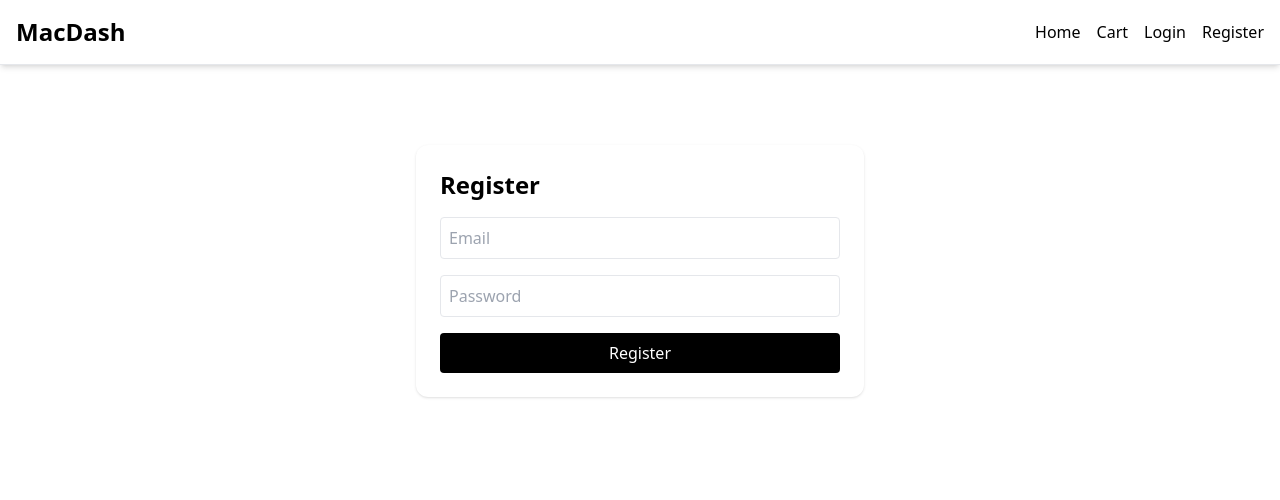
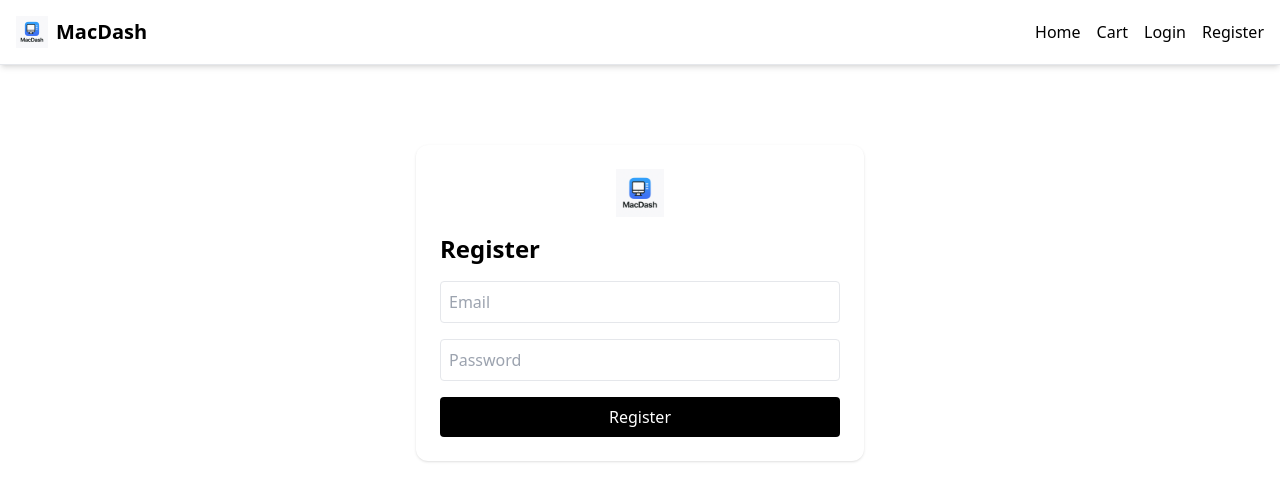
Before and after one commit to oneeyed-yggdrasil/macdash, a React (Create React App) app: page /register in a window 1280 px wide. Shown: the top 500 px of the page. Built offline with nearby package versions, Linux system fonts and the light colour scheme.

Commit message:
✅ Add Logo

```diff
--- a/public/index.html
+++ b/public/index.html
@@ -2,7 +2,7 @@
 <html lang="en">
   <head>
     <meta charset="utf-8" />
-    <link rel="icon" href="%PUBLIC_URL%/favicon.ico" />
+    <link rel="icon" href="/macdash-logo.png" />
     <meta name="viewport" content="width=device-width, initial-scale=1" />
     <meta name="theme-color" content="#000000" />
     <meta
--- a/src/components/AuthForm.jsx
+++ b/src/components/AuthForm.jsx
@@ -29,6 +29,7 @@ export default function AuthForm({ type }) {
 
   return (
     <div className="max-w-md mx-auto mt-20 p-6 bg-white rounded-xl shadow">
+    <img src="/macdash-logo.png" alt="MacDash" className="h-12 mx-auto mb-4" />
       <h2 className="text-2xl font-bold mb-4">{isLogin ? "Login" : "Register"}</h2>
       {error && <p className="text-red-500">{error}</p>}
       <form onSubmit={handleSubmit} className="flex flex-col gap-4">
--- a/src/components/Navbar.jsx
+++ b/src/components/Navbar.jsx
@@ -1,30 +1,31 @@
-import { Link, useNavigate } from "react-router-dom";
+import { Link } from "react-router-dom";
 
 export default function Navbar() {
   const user = JSON.parse(localStorage.getItem("currentUser"));
-  const navigate = useNavigate();
-
-  const handleLogout = () => {
-    localStorage.removeItem("currentUser");
-    navigate("/login");
-  };
 
   return (
     <nav className="bg-white border-b shadow-md p-4 flex justify-between items-center">
-      <Link to="/" className="text-2xl font-bold text-black">
-        MacDash
+      <Link to="/" className="flex items-center gap-2">
+        <img src="/macdash-logo.png" alt="MacDash" className="h-8" />
+        <span className="text-xl font-bold">MacDash</span>
       </Link>
+
       <div className="flex gap-4 items-center">
         <Link to="/" className="hover:underline">Home</Link>
         <Link to="/cart" className="hover:underline">Cart</Link>
-
         {!user ? (
           <>
             <Link to="/login" className="hover:underline">Login</Link>
             <Link to="/register" className="hover:underline">Register</Link>
           </>
         ) : (
-          <button onClick={handleLogout} className="text-red-600 hover:underline">
+          <button
+            onClick={() => {
+              localStorage.removeItem("currentUser");
+              window.location.href = "/login";
+            }}
+            className="text-red-600 hover:underline"
+          >
             Logout
           </button>
         )}
```
Also changed, not shown: public/macdash-logo.png (added), 1 other file (tests, documents, lock files or other folders).
